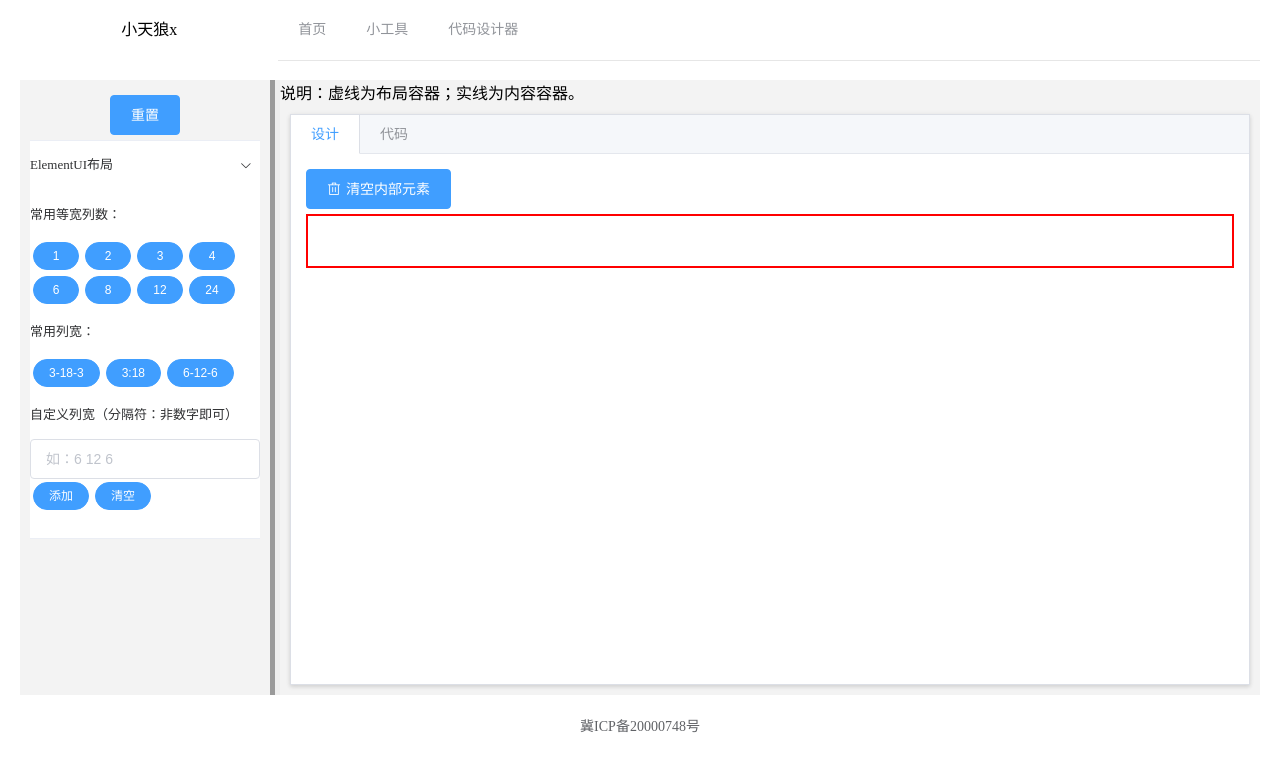
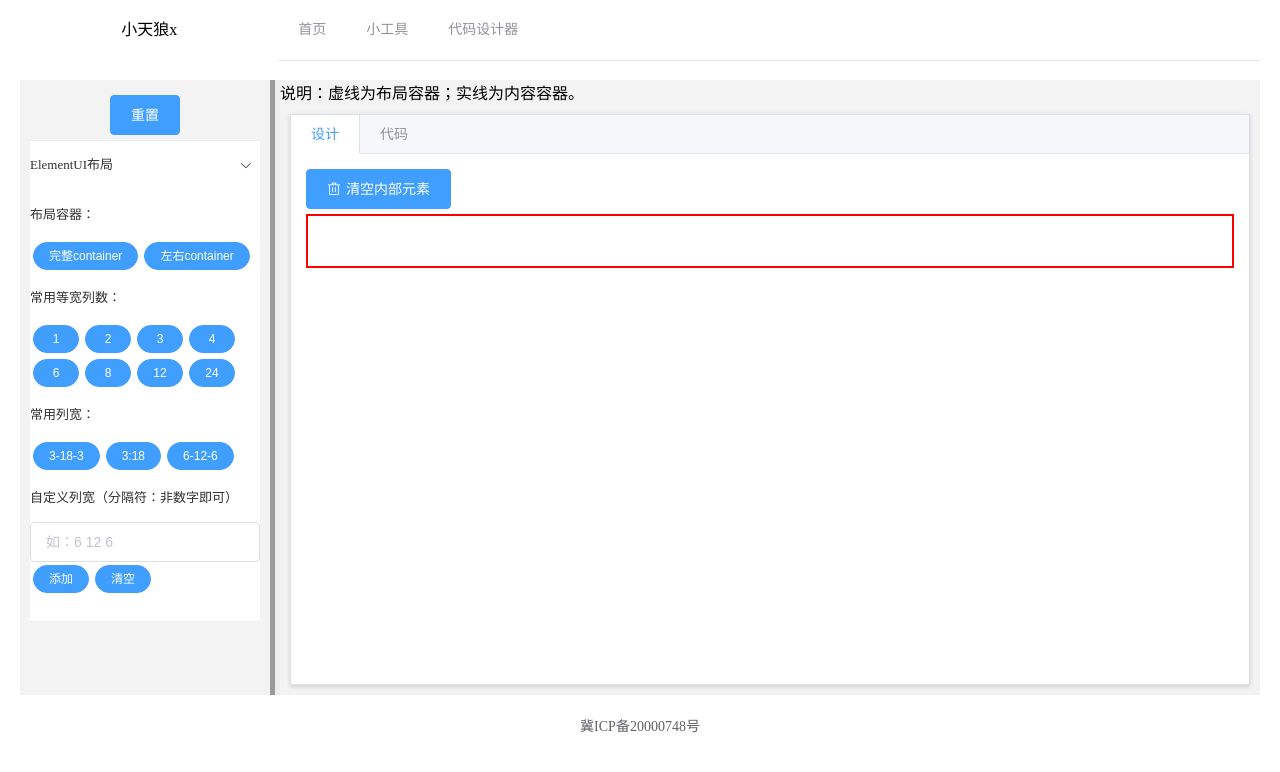
Before and after one commit to xingkexin/xkx-tools-front, a Vue app: page /#/designer in a window 1280 px wide. Shown: the top 772 px of the page. Built offline with nearby package versions, Linux system fonts and the light colour scheme.

Commit message:
代码设计器：支持ElementUI布局容器

```diff
--- a/src/views/designer/components/Element.vue
+++ b/src/views/designer/components/Element.vue
@@ -1,5 +1,20 @@
 <template>
-    <el-row class="layout-container" :class="{active: obj.active}" v-if="'row' == obj.name" @click.self.native="clickHandler('layout')">
+    <el-container class="layout-container" :class="{active: obj.active}" v-if="'container' == obj.name" @click.self.native="clickHandler('layout')">
+      <xkx-element v-for="(child, index) in obj.children" :path="path + '-' + index" :obj="child" :key="index" @click="clickEvent"></xkx-element>
+    </el-container>
+    <el-header class="content-container" :class="{active: obj.active}" v-else-if="'header' == obj.name" @click.self.native="clickHandler('content')">
+      <xkx-element v-for="(child, index) in obj.children" :path="path + '-' + index" :obj="child" :key="index" @click="clickEvent"></xkx-element>
+    </el-header>
+    <el-aside class="content-container" :class="{active: obj.active}" v-else-if="'aside' == obj.name" @click.self.native="clickHandler('content')" width="30px">
+      <xkx-element v-for="(child, index) in obj.children" :path="path + '-' + index" :obj="child" :key="index" @click="clickEvent"></xkx-element>
+    </el-aside>
+    <el-main class="content-container" :class="{active: obj.active}" v-else-if="'main' == obj.name" @click.self.native="clickHandler('content')">
+      <xkx-element v-for="(child, index) in obj.children" :path="path + '-' + index" :obj="child" :key="index" @click="clickEvent"></xkx-element>
+    </el-main>
+    <el-footer class="content-container" :class="{active: obj.active}" v-else-if="'footer' == obj.name" @click.self.native="clickHandler('content')">
+      <xkx-element v-for="(child, index) in obj.children" :path="path + '-' + index" :obj="child" :key="index" @click="clickEvent"></xkx-element>
+    </el-footer>
+    <el-row class="layout-container" :class="{active: obj.active}" v-else-if="'row' == obj.name" @click.self.native="clickHandler('layout')">
       <xkx-element v-for="(child, index) in obj.children" :path="path + '-' + index" :obj="child" :key="index" @click="clickEvent"></xkx-element>
     </el-row>
     <el-col class="content-container" :class="{active: obj.active}" :span="obj.span" :offset="obj.offset" v-else-if="'col' == obj.name" @click.self.native="clickHandler('content')">
--- a/src/views/designer/index.vue
+++ b/src/views/designer/index.vue
@@ -7,6 +7,9 @@
       <el-collapse :value="['1']">
         <el-collapse-item title="ElementUI布局" name="1">
           <div>
+            <p>布局容器：</p>
+            <el-button type="primary" size="mini" round @click="addContainer('1')">完整container</el-button>
+            <el-button type="primary" size="mini" round @click="addContainer('2')">左右container</el-button>
             <p>常用等宽列数：</p>
             <el-button type="primary" size="mini" round @click="addRow(1, 1)" style="width: 46px;">1</el-button>
             <el-button type="primary" size="mini" round @click="addRow(1, 2)" style="width: 46px;">2</el-button>
@@ -82,6 +85,52 @@
         this.currEle = this.rootEle
         this.html = null
       },
+      addContainer(type) {
+        if(!this.currEle) this.currEle = this.rootEle
+        const container = {
+          name: 'container',
+          active: false,
+          children: []
+        }
+        const header = {
+          name: 'header',
+          active: false,
+          children: []
+        }
+        const aside = {
+          name: 'aside',
+          active: false,
+          children: []
+        }
+        const main = {
+          name: 'main',
+          active: false,
+          children: []
+        }
+        const footer = {
+          name: 'footer',
+          active: false,
+          children: []
+        }
+        if(type == '1') {
+          // 添加完整容器
+          container.children.push(header)
+          // container.children.push(aside)
+          container.children.push(main)
+          container.children.push(footer)
+        } else if(type == '2') {
+          // 添加左右布局容器
+          container.children.push(aside)
+          container.children.push(main)
+        } else {
+          return
+        }
+        if(this.currType == 'content') {
+          this.currEle.children.push(container)
+        } else if(this.currType == 'layout') {
+          this.parentEle.children.splice(this.currEleIndex, 0, container)
+        }
+      },
       addRow(type, value) {
         if(!this.currEle) this.currEle = this.rootEle
         const row = {
@@ -154,22 +203,21 @@
         for(let i in children) {
           let childStr
           const ele = children[i]
-          if(ele.name == 'row') {
-            childStr = this._genRow(ele, level)
-          }else if(ele.name == 'col') {
+          if(ele.name == 'col') {
             childStr = this._genCol(ele, level)
+          } else {
+            childStr = this._genEle(ele, level)
           }
           childrenStr += childStr
         }
         return childrenStr
       },
-      _genRow(ele, level) {
+      _genEle(ele, level) {
         const blankSpace = this._genBlank(level)
         let html = '\n'
-        html += blankSpace + '<el-row>'
+        html += blankSpace + '<el-' + ele.name + '>'
         html += this._genChild(ele.children, level+1)
-        html += '\n' + blankSpace + '</el-row>'
-        // console.log(html)
+        html += '\n' + blankSpace + '</el-' + ele.name + '>'
         return html
       },
       _genCol(ele, level) {
```
